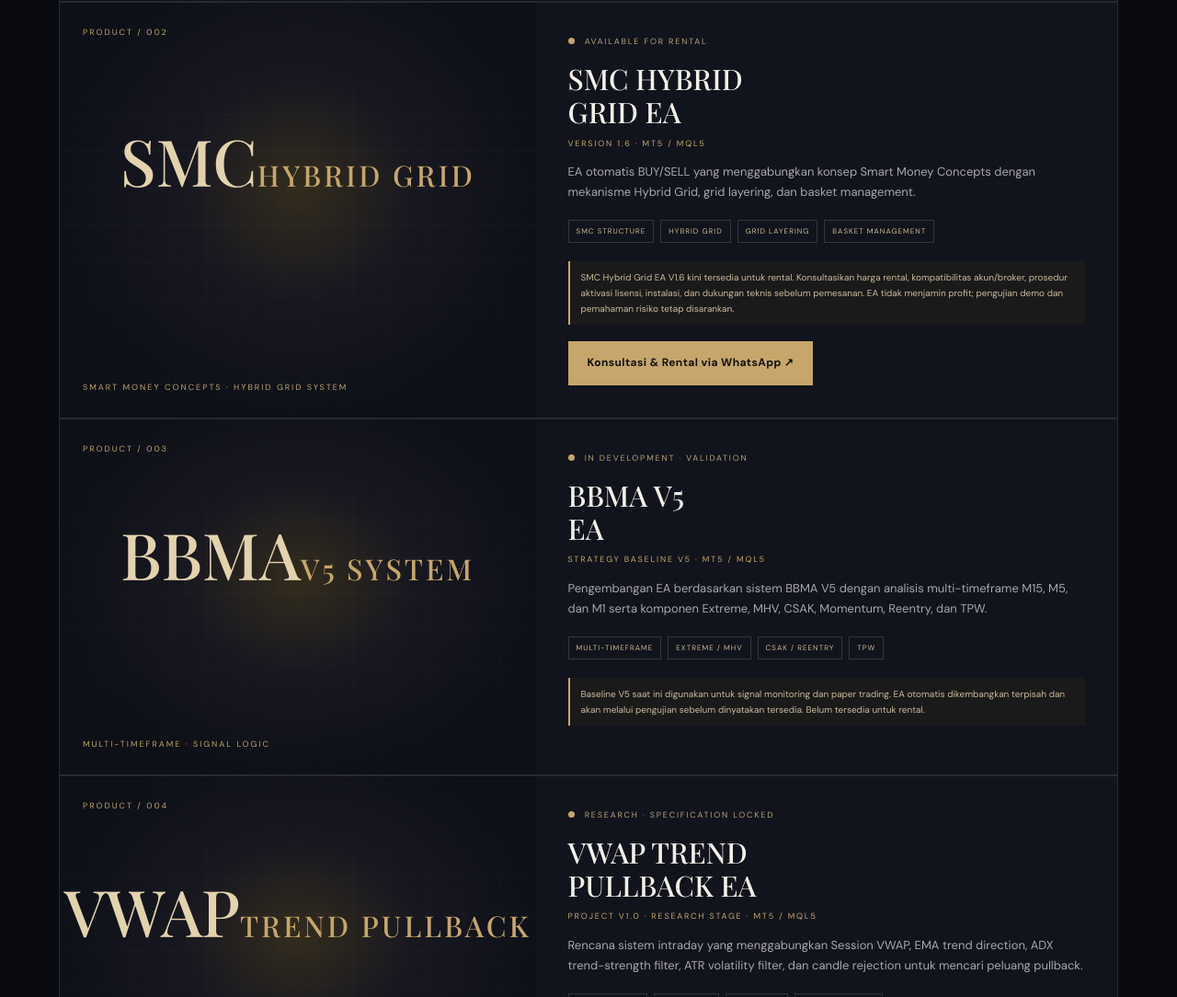
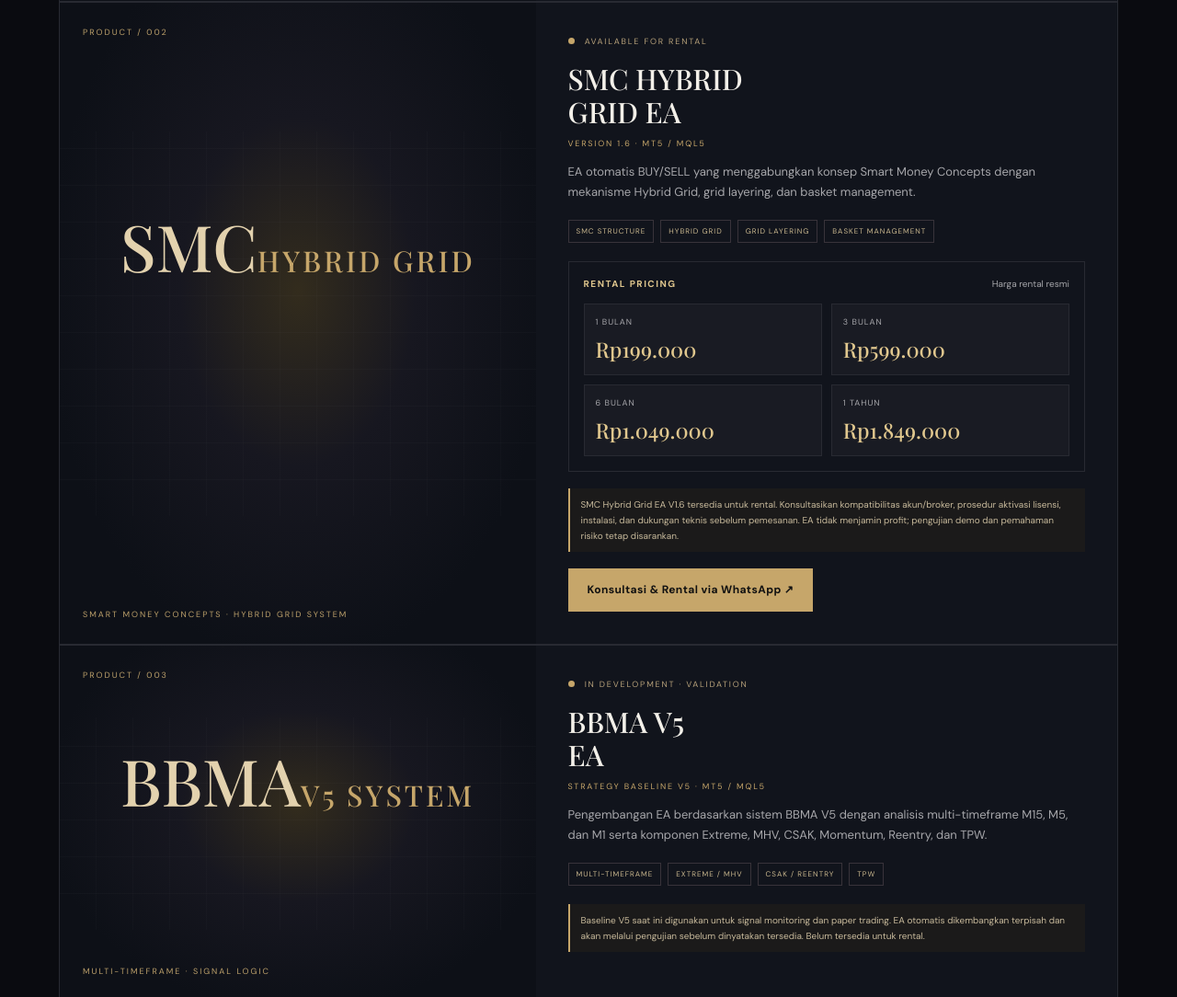
Before and after one commit to inioza013/entry-level-fx-ea, a plain HTML site: page index.html in a window 1280 px wide. Shown: the part 2594-3678 px from the top of the page at 92% size. Drawn offline with nearby package versions, Linux system fonts and the light colour scheme; a web font is replaced by a local one.

Commit message:
Add rental pricing panel to SMC Hybrid Grid EA V1.6

```diff
--- a/index.html
+++ b/index.html
@@ -194,7 +194,16 @@
           <p class="product-version">VERSION 1.6 · MT5 / MQL5</p>
           <p>EA otomatis BUY/SELL yang menggabungkan konsep Smart Money Concepts dengan mekanisme Hybrid Grid, grid layering, dan basket management.</p>
           <div class="feature-tags"><span>SMC STRUCTURE</span><span>HYBRID GRID</span><span>GRID LAYERING</span><span>BASKET MANAGEMENT</span></div>
-          <div class="product-note">SMC Hybrid Grid EA V1.6 kini tersedia untuk rental. Konsultasikan harga rental, kompatibilitas akun/broker, prosedur aktivasi lisensi, instalasi, dan dukungan teknis sebelum pemesanan. EA tidak menjamin profit; pengujian demo dan pemahaman risiko tetap disarankan.</div>
+          <div class="rental-price-panel">
+            <div class="rental-price-heading"><span>RENTAL PRICING</span><small>Harga rental resmi</small></div>
+            <div class="rental-price-grid">
+              <div class="rental-price-item"><span>1 BULAN</span><strong>Rp199.000</strong></div>
+              <div class="rental-price-item"><span>3 BULAN</span><strong>Rp599.000</strong></div>
+              <div class="rental-price-item"><span>6 BULAN</span><strong>Rp1.049.000</strong></div>
+              <div class="rental-price-item"><span>1 TAHUN</span><strong>Rp1.849.000</strong></div>
+            </div>
+          </div>
+          <div class="product-note">SMC Hybrid Grid EA V1.6 tersedia untuk rental. Konsultasikan kompatibilitas akun/broker, prosedur aktivasi lisensi, instalasi, dan dukungan teknis sebelum pemesanan. EA tidak menjamin profit; pengujian demo dan pemahaman risiko tetap disarankan.</div>
           <a class="button button-gold" href="#contact" data-wa="smc-rental">Konsultasi & Rental via WhatsApp ↗</a>
         </div>
       </article>
```
